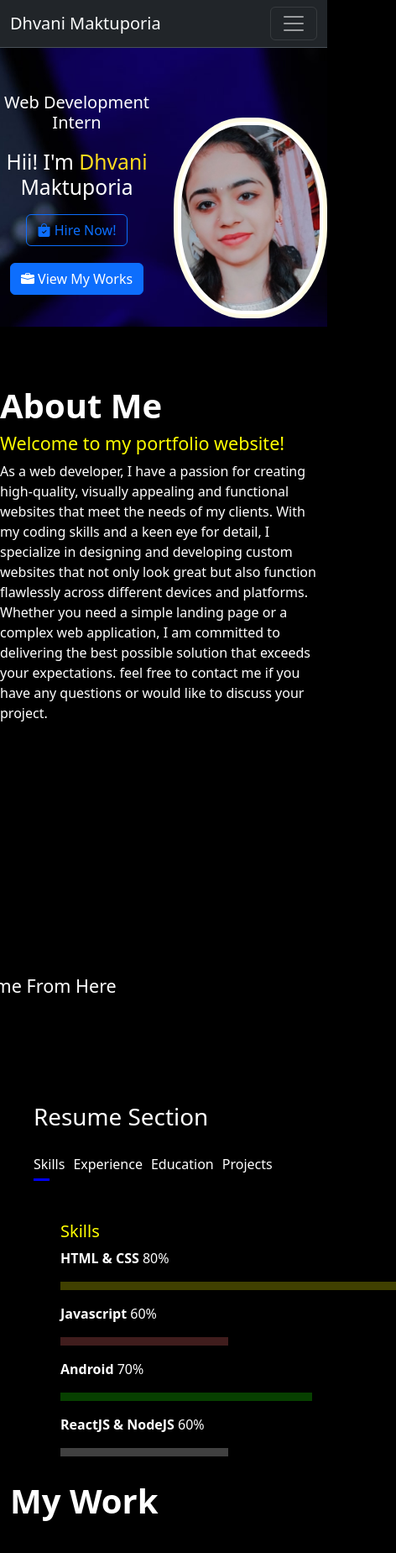
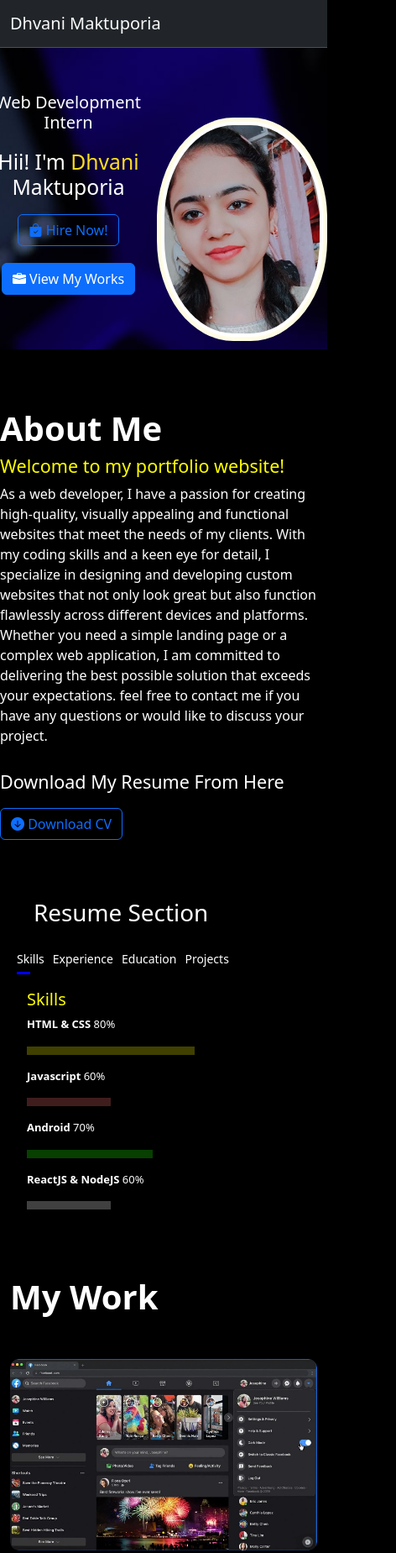
Before and after one commit to Dhvani365/Portfolio_Website, a plain HTML site: page index.html in a window 390 px wide. Shown: the top 1849 px of the page at 84% size, 472 px wide, since content can reach past the window. Drawn offline with nearby package versions, Linux system fonts and the light colour scheme.

Commit message:
Changed Responsiveness

```diff
--- a/index.html
+++ b/index.html
@@ -7,15 +7,16 @@
     <link rel="stylesheet" href="https://cdn.jsdelivr.net/npm/bootstrap@5.3.1/dist/css/bootstrap.min.css">
     <link rel="stylesheet" href="https://cdn.jsdelivr.net/npm/bootstrap-icons@1.10.3/font/bootstrap-icons.css">
     <link rel="stylesheet" href="style.css">
+    <link href="https://unpkg.com/aos@2.3.1/dist/aos.css" rel="stylesheet">
 </head>
 <body>
     <!-- Creating Navigation Bar -->
     <nav class="navbar bg-dark border-bottom border-body navbar-expand-sm navstyle" id="navstyle" data-bs-theme="dark">
         <div class="container-fluid">
             <a class="navbar-brand" style="color: rgb(250, 250, 250);" href="#">Dhvani Maktuporia</a>
-            <button class="navbar-toggler" type="button" data-bs-toggle="collapse" data-bs-target="#navbarSupportedContent" aria-controls="navbarSupportedContent" aria-expanded="false" aria-label="Toggle navigation">
+            <!-- <button class="navbar-toggler" type="button" data-bs-toggle="collapse" data-bs-target="#navbarSupportedContent" aria-controls="navbarSupportedContent" aria-expanded="false" aria-label="Toggle navigation">
             <span class="navbar-toggler-icon"></span>
-            </button>
+            </button>-->
             <div class="collapse navbar-collapse" id="navbarSupportedContent">
             <ul class="navbar-nav me-auto mb-2 mb-lg-0">
                 <li class="nav-item">
@@ -125,8 +126,8 @@
                     </ul>
                 </div>
             </div>
-            <div class="col" style="margin-top: 100px; margin-right: 150px;">
-               <p>I am passionate about creating unique and functional websites that meet the needs of my clients. With experience and practice in coding, designing and building websites, I specialize in creating custom solutions that are tailored to each client’s specific requirements. I believe in using the latest technologies and techniques to build modern and responsive websites that are optimized for speed, security, and search engine ranking. From concept to launch, I work closely with my clients to ensure that their vision is realized and their goals are met. I take pride in delivering high-quality work that exceeds expectations and provides an exceptional user experience.</p>
+            <div class="col" style="">
+               <p class="p">I am passionate about creating unique and functional websites that meet the needs of my clients. With experience and practice in coding, designing and building websites, I specialize in creating custom solutions that are tailored to each client’s specific requirements. I believe in using the latest technologies and techniques to build modern and responsive websites that are optimized for speed, security, and search engine ranking. From concept to launch, I work closely with my clients to ensure that their vision is realized and their goals are met. I take pride in delivering high-quality work that exceeds expectations and provides an exceptional user experience.</p>
             </div>
         </div>
       </div>
@@ -208,5 +209,6 @@
         </div>
       </div>
      <script src="script.js"></script>
+     <script src="https://unpkg.com/aos@2.3.1/dist/aos.js"></script>
 </body>
 </html>
--- a/script.js
+++ b/script.js
@@ -11,3 +11,12 @@
             event.currentTarget.classList.add("active");
             document.getElementById(tabname).classList.add("activetab");
         }
+
+        function myFunction() {
+            var x = document.getElementById("myTopnav");
+            if (x.className === "topnav") {
+              x.className += " responsive";
+            } else {
+              x.className = "topnav";
+            }
+          }
--- a/style.css
+++ b/style.css
@@ -49,13 +49,13 @@
 
 /* About section */
 .aboutimg{
-    width: 450px;
+    width: 100%;
     align-self: center;
     border-radius: 15px;
     /* padding-left: 20px; */
     margin-left: 30px;
     margin-top: 20px;
-    height: 80vh;
+    height: 100%;
 }
 #about{
     margin-top: 20px;
@@ -130,7 +130,10 @@
 .tab-contents.activetab{
     display: block;
 }
-
+.p{
+    margin-top: 100px;
+    margin-right: 150px;
+}
 .resumeh1{
     margin-left: 500px;
 }
@@ -261,6 +264,7 @@
     color: black;
 }
 
+
 /* css for small screen */
 
 @media only screen and (max-width: 600px){
@@ -277,13 +281,19 @@
         margin:0px;
         z-index: 2;
     } */
+
     html{
         overflow-x: hidden;
     }
-    /* .btn{
-        margin: 0;
-        display: inline-block;
-    } */
+    #navstyle{
+        width: 100%;
+    }
+    #banner{
+        width: 100%;
+    }
+    #about{
+        width: 100%;
+    }
     .banner-text{
         padding: 10px 0px;
     }
@@ -306,19 +316,18 @@
         display: none;
     }
     .tab-links{
-        font-size: 16px;
+        font-size: 14px;
         margin-left:0px;
         margin-right:10px;
     }
-    .tab-contents{
-        margin: 0;
-    }
-    .activetab{
-        margin: 0;
+    .tab-contents.activetab{
+        margin-left: -20px;
+        margin-right: 0px;
+        font-size: small;
     }
    .h4{
-    margin-left: -200px;
-    margin-top: 300px
+    margin-left: 0px;
+    margin-top: 30px
    }
    .resumeh1{
         margin-left: 0px;
@@ -329,9 +338,31 @@
         padding-left: 0;
     }
     .cvbtn{
-        margin-left:-150px;
+        margin-left:0px;
+    }
+    .col{
+        margin-left: -20px;
     }
     #h1{
         margin-left: 0px;
     }
+    .hr1{
+        width: 200px;
+        border: 5px yellow solid;
+    }
+    .hr2{
+        width: 100px;
+        border: 5px rgb(255, 117, 117) solid;
+    }
+    .hr3{
+        width: 150px;
+        border: 5px rgb(30, 255, 0) solid;
+    }
+    .hr4{
+        width: 100px;
+        border: 5px white solid;
+    }
+    .p{
+        display: none;
+    }
 }
```
